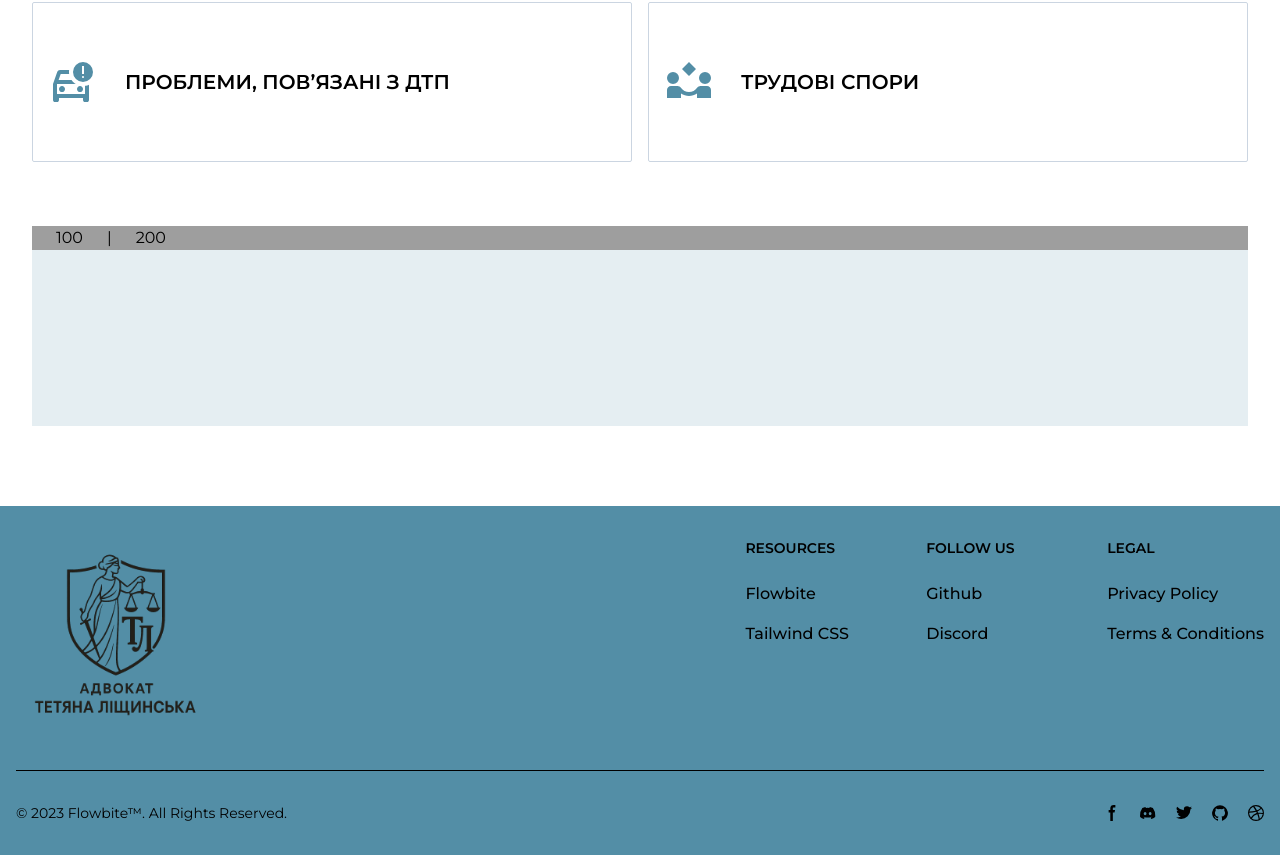
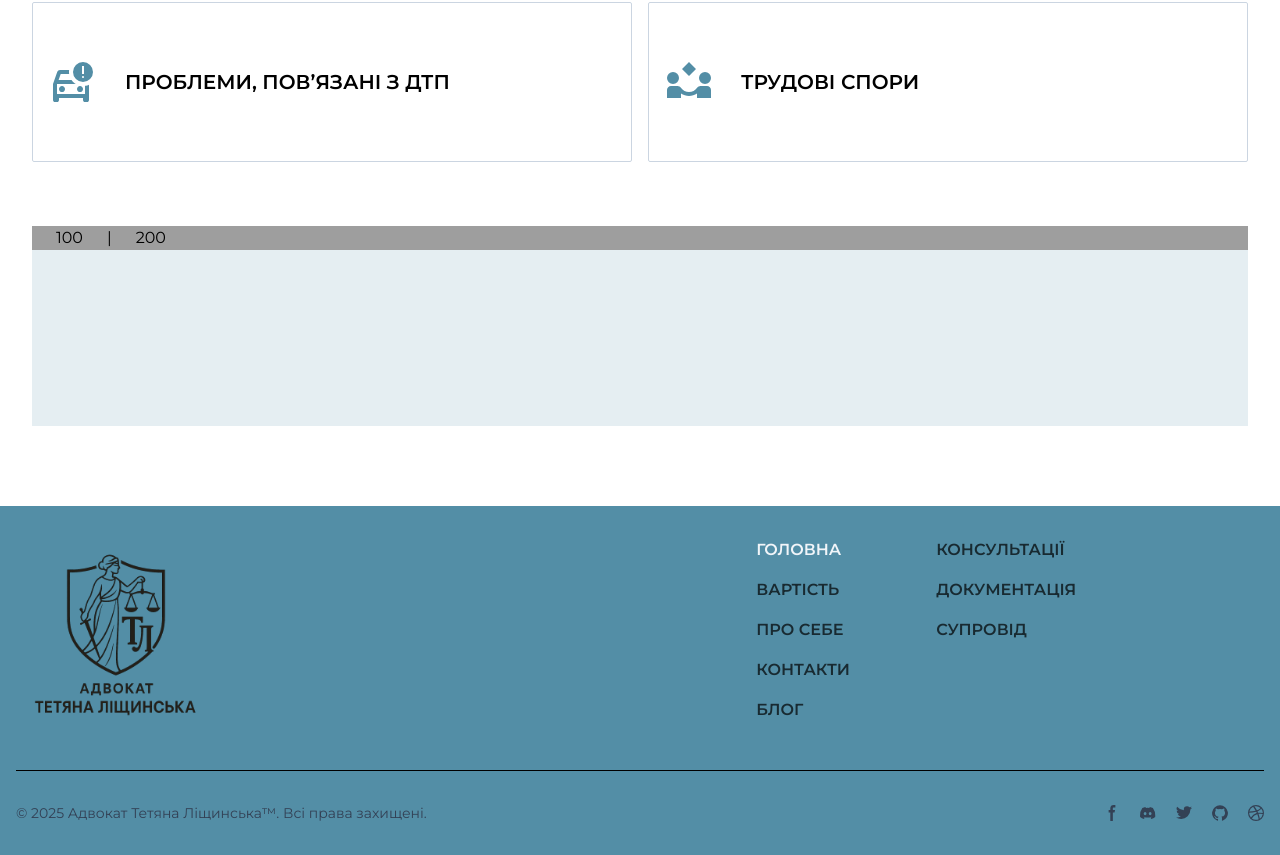
Before and after one commit to YaroslavPrystupluk/lawyer-lischynska, a React (Vite) app: page / in a window 1280 px wide. Shown: the part 1166-2021 px from the top of the page. Built offline with nearby package versions, Linux system fonts and the light colour scheme; grey boxes are pictures that could not be loaded.

Commit message:
fix footer

```diff
--- a/src/components/ButtonFloatingAction/ButtonFloatingAction .tsx
+++ b/src/components/ButtonFloatingAction/ButtonFloatingAction .tsx
@@ -1,34 +1,14 @@
 import { FC, useEffect, useState } from "react";
-// import { Link } from "react-router-dom";
 
 interface Props {
   handleOpenModal: () => void;
 }
 
-const ButtonFloatingAction: FC<Props> = ({handleOpenModal}) => {
-  // const [toggleTitle, setToggleTitle] = useState({
-  //   text: true,
-  //   icon: false,
-  // });
-
-  // useEffect(() => {
-  //   const timer = setInterval(
-  //     () =>
-  //       setToggleTitle((prevState) => ({
-  //         ...prevState,
-  //         text: false,
-  //         icon: true,
-  //       })),
-  //     1000
-  //   );
-  //   return clearInterval(timer);
-  // }, []);
-  //   console.log(toggleTitle);
-
+const ButtonFloatingAction: FC<Props> = ({ handleOpenModal }) => {
   const [showText, setShowText] = useState(false);
 
   useEffect(() => {
-        const interval = setInterval(() => setShowText(c => !c), 2000)
+    const interval = setInterval(() => setShowText((c) => !c), 2000);
     return () => window.clearInterval(interval);
   }, []);
 
@@ -37,18 +17,16 @@ const ButtonFloatingAction: FC<Props> = ({handleOpenModal}) => {
     <button
       onClick={handleOpenModal}
       title="Contact Sale"
-        className="outline-none fixed z-90 bottom-10 right-8 bg-primary w-16 h-16 sm:w-20 sm:h-20  rounded-full drop-shadow-lg flex justify-center items-center  hover:bg-primary/50 hover:drop-shadow-2xl hover:animate-bounce duration-300 cursor-pointer"
+      className="outline-none fixed z-90 bottom-10 right-8 bg-primary w-16 h-16 sm:w-20 sm:h-20  rounded-full drop-shadow-lg flex justify-center items-center  hover:bg-primary/50 hover:drop-shadow-2xl hover:animate-bounce duration-300 cursor-pointer mb-12"
     >
-          {
-              showText
-              ?<span className="text-white text-xs sm:text-sm">{'Кнопка зв\'язку'}</span>
-                  :<span className="text-white text-4xl sm:text-5xl">&#9993;</span>
-          }
-
-
-
+      {showText ? (
+        <span className="text-white text-xs sm:text-sm">
+          {"Кнопка зв'язку"}
+        </span>
+      ) : (
+        <span className="text-white text-4xl sm:text-5xl">&#9993;</span>
+      )}
     </button>
-    // </Link>
   );
 };
 
--- a/src/components/Footer/Footer.tsx
+++ b/src/components/Footer/Footer.tsx
@@ -1,95 +1,74 @@
 import logoFull from "/image/logo.webp";
+import {
+  COMMON_ROUTES_NAME,
+  COMMON_ROUTES_NAME_SUBMENU,
+} from "../../constants/constants.ts";
+import { NavLink } from "react-router-dom";
 
 const Footer = () => {
+  const year = new Date().getFullYear();
+
   return (
     <footer className="bg-primary">
       <div className="mx-auto w-full max-w-screen-xl p-4 py-6 lg:py-8">
         <div className="md:flex md:justify-between">
           <div className="mb-6 md:mb-0">
-            <a href="https://flowbite.com/" className="flex items-center">
+            <NavLink to="/" className="flex items-center">
               <img
                 src={logoFull}
                 alt="logo"
                 className="block w-[200px] invert sepia brightness-200"
               />
-            </a>
+            </NavLink>
           </div>
           <div className="grid grid-cols-2 gap-8 sm:gap-6 sm:grid-cols-3">
-            <div>
-              <h2 className="mb-6 text-sm font-semibold text-gray-900 uppercase dark:text-white">
-                Resources
-              </h2>
-              <ul className="text-gray-500 dark:text-gray-400 font-medium">
-                <li className="mb-4">
-                  <a href="https://flowbite.com/" className="hover:underline">
-                    Flowbite
-                  </a>
+            <ul className="text-slate-700 dark:text-slate-600 font-medium">
+              {COMMON_ROUTES_NAME.map((item) => (
+                <li className="mb-4" key={item.id}>
+                  <NavLink
+                    to={item.to}
+                    className={({ isActive }) =>
+                      isActive
+                        ? "text-slate-100 px-2 py-2 lg:text-base sm:text-sm font-semibold uppercase border-primary border-b-2 border-solid"
+                        : "text-black/70 px-2 py-2 lg:text-base sm:text-sm font-semibold uppercase hover:border-primary hover:border-b-2 hover:border-solid hover:text-slate-100"
+                    }
+                  >
+                    {item.name}
+                  </NavLink>
                 </li>
-                <li>
-                  <a
-                    href="https://tailwindcss.com/"
-                    className="hover:underline"
+              ))}
+            </ul>
+            <ul className="text-slate-700 dark:text-slate-600 font-medium">
+              {COMMON_ROUTES_NAME_SUBMENU[0]?.submenu.map((item) => (
+                <li className="mb-4" key={item.id}>
+                  <NavLink
+                    to={item.to}
+                    className={({ isActive }) =>
+                      isActive
+                        ? "text-slate-100 px-2 py-2 lg:text-base sm:text-sm font-semibold uppercase border-primary border-b-2 border-solid"
+                        : "text-black/70 px-2 py-2 lg:text-base sm:text-sm font-semibold uppercase hover:border-primary hover:border-b-2 hover:border-solid hover:text-slate-100"
+                    }
                   >
-                    Tailwind CSS
-                  </a>
+                    {item.name}
+                  </NavLink>
                 </li>
-              </ul>
-            </div>
-            <div>
-              <h2 className="mb-6 text-sm font-semibold text-gray-900 uppercase dark:text-white">
-                Follow us
-              </h2>
-              <ul className="text-gray-500 dark:text-gray-400 font-medium">
-                <li className="mb-4">
-                  <a
-                    href="https://github.com/themesberg/flowbite"
-                    className="hover:underline "
-                  >
-                    Github
-                  </a>
-                </li>
-                <li>
-                  <a
-                    href="https://discord.gg/4eeurUVvTy"
-                    className="hover:underline"
-                  >
-                    Discord
-                  </a>
-                </li>
-              </ul>
-            </div>
-            <div>
-              <h2 className="mb-6 text-sm font-semibold text-gray-900 uppercase dark:text-white">
-                Legal
-              </h2>
-              <ul className="text-gray-500 dark:text-gray-400 font-medium">
-                <li className="mb-4">
-                  <a href="#" className="hover:underline">
-                    Privacy Policy
-                  </a>
-                </li>
-                <li>
-                  <a href="#" className="hover:underline">
-                    Terms &amp; Conditions
-                  </a>
-                </li>
-              </ul>
-            </div>
+              ))}
+            </ul>
           </div>
         </div>
         <hr className="my-6 border-gray-200 sm:mx-auto dark:border-gray-700 lg:my-8" />
         <div className="sm:flex sm:items-center sm:justify-between">
-          <span className="text-sm text-gray-500 sm:text-center dark:text-gray-400">
-            © 2023{" "}
+          <span className="text-sm text-slate-700 sm:text-center dark:text-slate-600">
+            © {year}{" "}
             <a href="https://flowbite.com/" className="hover:underline">
-              Flowbite™
+              Адвокат Тетяна Ліщинська™
             </a>
-            . All Rights Reserved.
+            . Всі права захищені.
           </span>
           <div className="flex mt-4 sm:justify-center sm:mt-0">
             <a
               href="#"
-              className="text-gray-500 hover:text-gray-900 dark:hover:text-white"
+              className="text-slate-700 hover:text-slate-900 dark:hover:text-white"
             >
               <svg
                 className="w-4 h-4"
@@ -108,7 +87,7 @@ const Footer = () => {
             </a>
             <a
               href="#"
-              className="text-gray-500 hover:text-gray-900 dark:hover:text-white ms-5"
+              className="text-slate-700 hover:text-slate-900 dark:hover:text-white ms-5"
             >
               <svg
                 className="w-4 h-4"
@@ -123,7 +102,7 @@ const Footer = () => {
             </a>
             <a
               href="#"
-              className="text-gray-500 hover:text-gray-900 dark:hover:text-white ms-5"
+              className="text-slate-700 hover:text-slate-900 dark:hover:text-white ms-5"
             >
               <svg
                 className="w-4 h-4"
@@ -142,7 +121,7 @@ const Footer = () => {
             </a>
             <a
               href="#"
-              className="text-gray-500 hover:text-gray-900 dark:hover:text-white ms-5"
+              className="text-slate-700 hover:text-slate-900 dark:hover:text-white ms-5"
             >
               <svg
                 className="w-4 h-4"
@@ -161,7 +140,7 @@ const Footer = () => {
             </a>
             <a
               href="#"
-              className="text-gray-500 hover:text-gray-900 dark:hover:text-white ms-5"
+              className="text-slate-700 hover:text-slate-900 dark:hover:text-white ms-5"
             >
               <svg
                 className="w-4 h-4"
```
Lines whose indentation alone changed are shown as unchanged.
